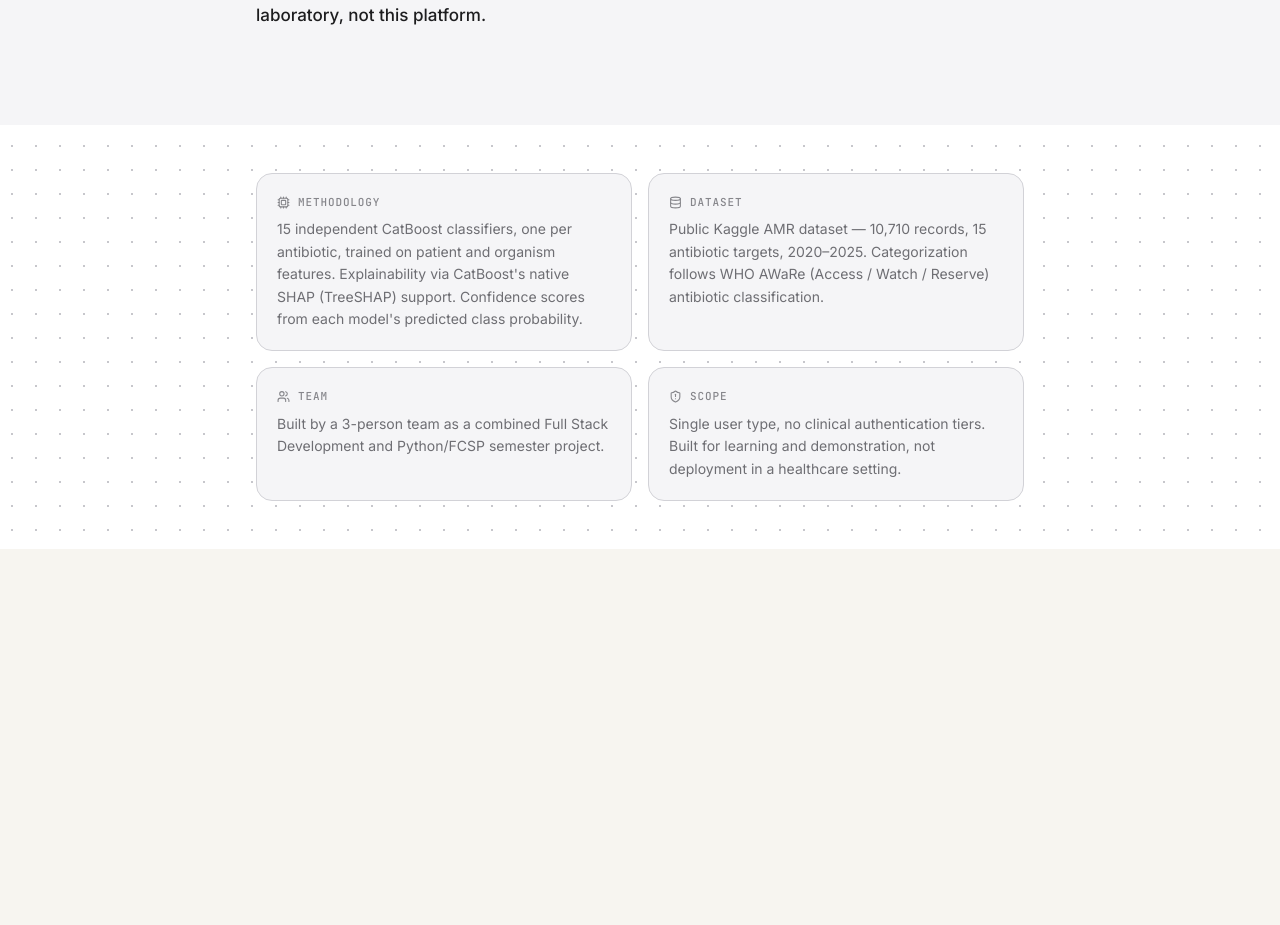
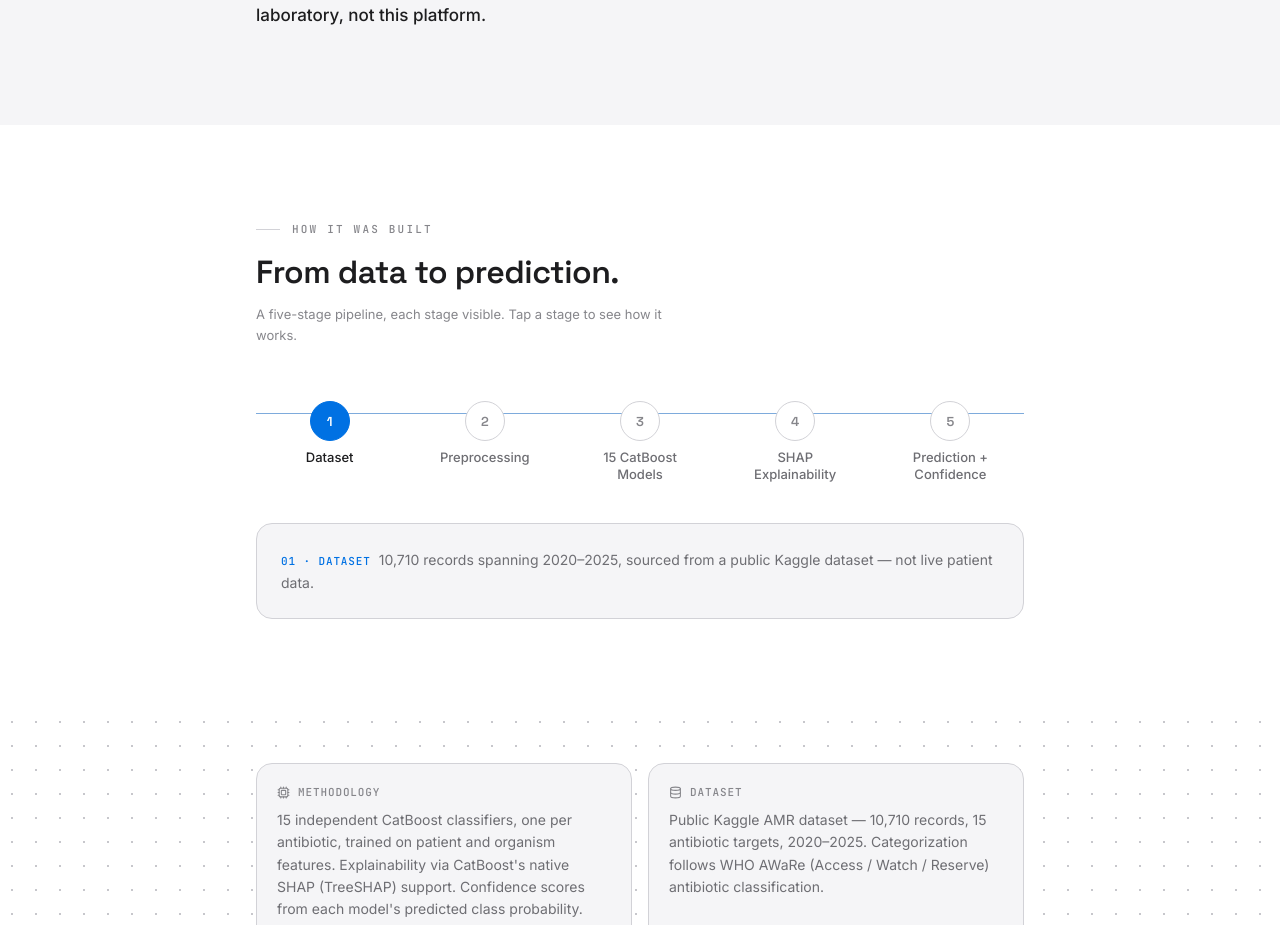
Before and after one commit to dhyeydaftary/antibiotic-resistance-intelligence-platform, a React (Vite) app in the folder frontend/: page /about in a window 1280 px wide. Shown: the part 2530-3455 px from the top of the page. Before the commit the page ends 3079 px from the top, so only its background shows below. Built offline with nearby package versions, Linux system fonts and the light colour scheme; no server answers.

Commit message:
feat(about): add Section 6 pipeline diagram

```diff
--- /dev/null
+++ b/frontend/src/components/about/AboutPipeline.jsx
@@ -0,0 +1,161 @@
+import { useState } from 'react';
+import { motion, AnimatePresence } from 'framer-motion';
+
+const fadeUp = {
+    hidden: { opacity: 0, y: 14 },
+    visible: (i = 0) => ({
+        opacity: 1,
+        y: 0,
+        transition: { duration: 0.5, delay: i * 0.06, ease: [0.22, 1, 0.36, 1] },
+    }),
+};
+
+const STAGES = [
+    {
+        label: 'Dataset',
+        detail:
+            '10,710 records spanning 2020–2025, sourced from a public Kaggle dataset — not live patient data.',
+    },
+    {
+        label: 'Preprocessing',
+        detail:
+            'Cleaning, encoding, and feature engineering prepare organism and antibiotic features for training.',
+    },
+    {
+        label: '15 CatBoost Models',
+        detail:
+            'One independent classifier per antibiotic. No shared bias or cascading assumptions between predictions.',
+    },
+    {
+        label: 'SHAP Explainability',
+        detail:
+            "CatBoost's native SHAP support attributes each prediction to the features that actually drove it.",
+    },
+    {
+        label: 'Prediction + Confidence',
+        detail:
+            'Resistant, Susceptible, or Intermediate — paired with a calibrated confidence score from predict_proba().',
+    },
+];
+
+export default function AboutPipeline() {
+    const [activeIndex, setActiveIndex] = useState(0);
+
+    return (
+        <section
+            id="how-it-was-built"
+            data-testid="about-pipeline-section"
+            className="bg-canvas px-6 py-20 sm:py-24"
+        >
+            <div className="mx-auto max-w-3xl">
+                <motion.div
+                    initial="hidden"
+                    whileInView="visible"
+                    viewport={{ once: true, margin: '-100px' }}
+                    custom={0}
+                    variants={fadeUp}
+                    className="mb-4 flex items-center gap-3"
+                >
+                    <span className="h-px w-6 bg-canvas-hairline" />
+                    <span className="font-mono text-[11px] font-medium uppercase tracking-[0.2em] text-page-faint">
+                        How it was built
+                    </span>
+                </motion.div>
+
+                <motion.h2
+                    initial="hidden"
+                    whileInView="visible"
+                    viewport={{ once: true, margin: '-100px' }}
+                    custom={1}
+                    variants={fadeUp}
+                    className="max-w-lg font-display text-[28px] font-semibold leading-[1.2] tracking-[-0.015em] text-page-ink sm:text-[32px]"
+                >
+                    From data to prediction.
+                </motion.h2>
+
+                <motion.p
+                    initial="hidden"
+                    whileInView="visible"
+                    viewport={{ once: true, margin: '-100px' }}
+                    custom={2}
+                    variants={fadeUp}
+                    className="mt-3 max-w-md font-sans text-[13px] leading-[1.6] text-page-faint"
+                >
+                    A five-stage pipeline, each stage visible. Tap a stage to see how it works.
+                </motion.p>
+
+                {/* Pipeline row */}
+                <motion.div
+                    initial="hidden"
+                    whileInView="visible"
+                    viewport={{ once: true, margin: '-100px' }}
+                    custom={3}
+                    variants={fadeUp}
+                    className="relative mt-12"
+                >
+                    {/* Connecting line — desktop only */}
+                    <div className="pointer-events-none absolute left-0 right-0 top-5 hidden h-px bg-canvas-hairline sm:block">
+                        <motion.div
+                            initial={{ scaleX: 0 }}
+                            whileInView={{ scaleX: 1 }}
+                            viewport={{ once: true, margin: '-100px' }}
+                            transition={{ duration: 0.9, ease: [0.22, 1, 0.36, 1], delay: 0.2 }}
+                            style={{ transformOrigin: 'left' }}
+                            className="h-px w-full bg-accent-blue/40"
+                        />
+                    </div>
+
+                    <div className="flex flex-col gap-3 sm:flex-row sm:items-start sm:justify-between sm:gap-2">
+                        {STAGES.map((stage, i) => {
+                            const isActive = i === activeIndex;
+                            return (
+                                <button
+                                    key={stage.label}
+                                    type="button"
+                                    onClick={() => setActiveIndex(i)}
+                                    aria-pressed={isActive}
+                                    className="group relative z-10 flex flex-1 items-center gap-3 rounded-[12px] p-2 text-left transition-colors sm:flex-col sm:items-center sm:gap-2 sm:text-center"
+                                >
+                                    <span
+                                        className={`flex h-10 w-10 shrink-0 items-center justify-center rounded-full border font-display text-[13px] font-semibold transition-colors ${isActive
+                                                ? 'border-accent-blue bg-accent-blue text-white'
+                                                : 'border-canvas-hairline bg-canvas text-page-faint group-hover:border-accent-blue/40 group-hover:text-accent-blue'
+                                            }`}
+                                    >
+                                        {i + 1}
+                                    </span>
+                                    <span
+                                        className={`font-sans text-[13px] font-medium leading-[1.3] transition-colors sm:max-w-[92px] ${isActive ? 'text-page-ink' : 'text-page-muted'
+                                            }`}
+                                    >
+                                        {stage.label}
+                                    </span>
+                                </button>
+                            );
+                        })}
+                    </div>
+                </motion.div>
+
+                {/* Detail panel */}
+                <div className="mt-8 min-h-[92px] rounded-[16px] border border-canvas-hairline bg-canvas-alt p-5 sm:p-6">
+                    <AnimatePresence mode="wait">
+                        <motion.p
+                            key={activeIndex}
+                            initial={{ opacity: 0, y: 6 }}
+                            animate={{ opacity: 1, y: 0 }}
+                            exit={{ opacity: 0, y: -6 }}
+                            transition={{ duration: 0.25, ease: [0.22, 1, 0.36, 1] }}
+                            className="font-sans text-[14px] leading-[1.65] text-page-muted"
+                        >
+                            <span className="mr-2 font-mono text-[11px] font-medium uppercase tracking-[0.08em] text-accent-blue">
+                                {String(activeIndex + 1).padStart(2, '0')} · {STAGES[activeIndex].label}
+                            </span>
+                            <br className="sm:hidden" />
+                            {STAGES[activeIndex].detail}
+                        </motion.p>
+                    </AnimatePresence>
+                </div>
+            </div>
+        </section>
+    );
+}
--- a/frontend/src/pages/AboutPage.jsx
+++ b/frontend/src/pages/AboutPage.jsx
@@ -4,6 +4,7 @@ import AboutGap from '../components/about/AboutGap';
 import AboutPhilosophy from '../components/about/AboutPhilosophy';
 import AboutCapabilityList from '../components/about/AboutCapabilityList';
 import AboutBoundaryList from '../components/about/AboutBoundaryList';
+import AboutPipeline from '../components/about/AboutPipeline';
 
 function InfoCard({ icon: Icon, label, id, children }) {
   return (
@@ -24,6 +25,7 @@ function AboutPage() {
       <AboutPhilosophy />
       <AboutCapabilityList />
       <AboutBoundaryList />
+      <AboutPipeline />
 
       {/* TODO(about-redesign): everything below is the legacy compact layout.
           Will be replaced section-by-section per the redesign plan (Sections 2-13). */}
```
